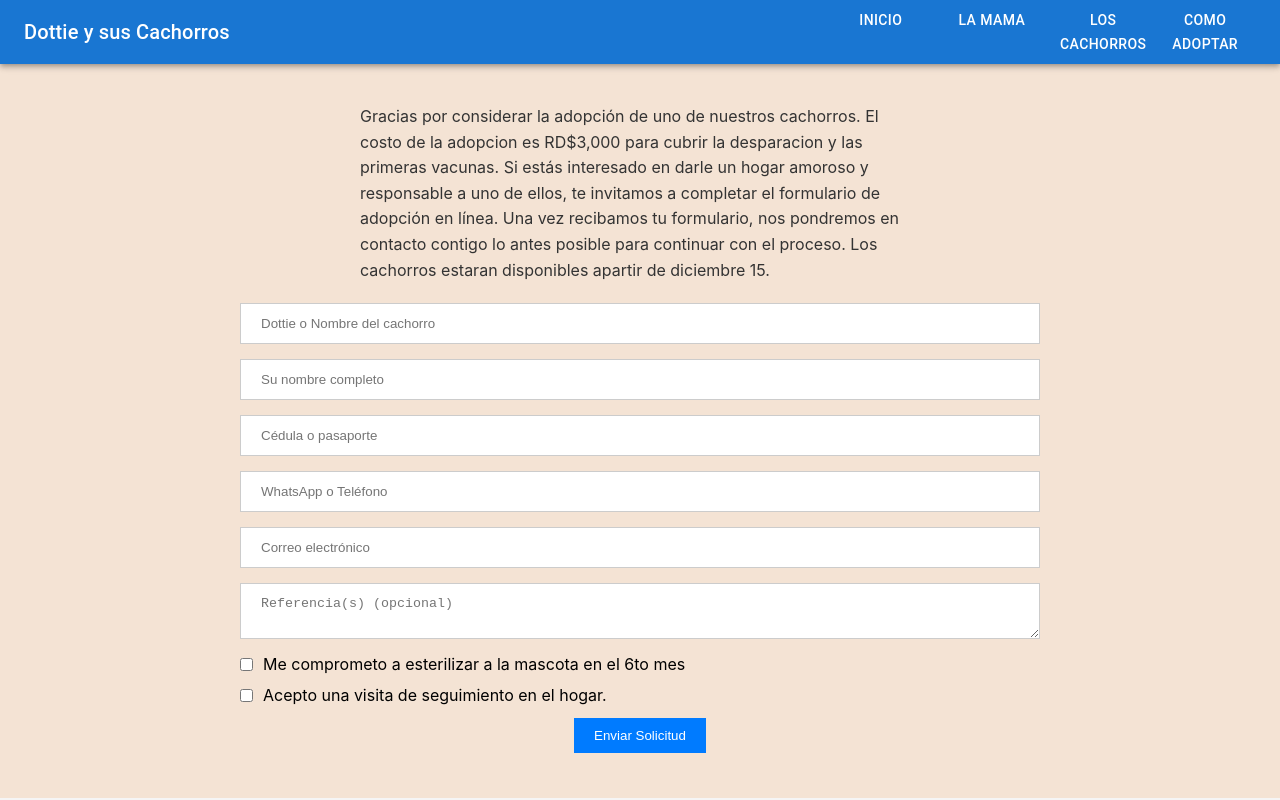
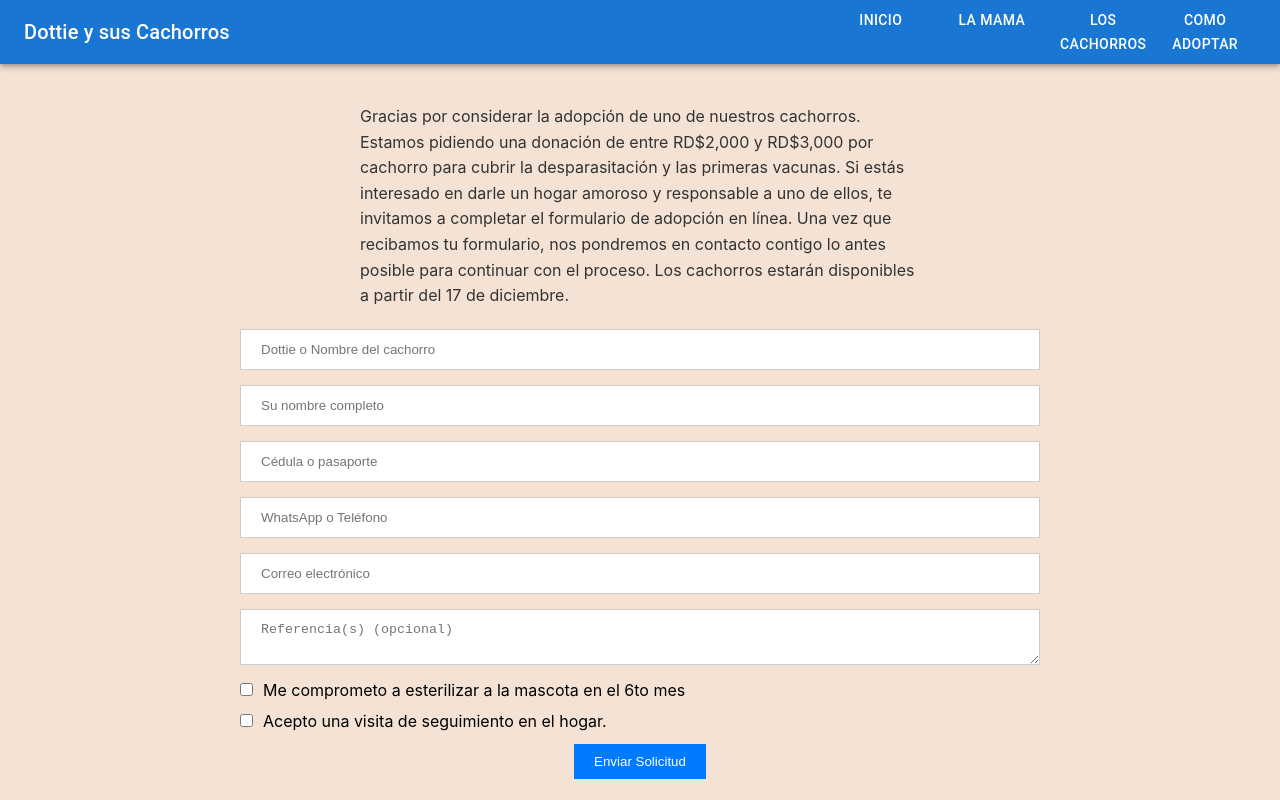
Before and after one commit to alfonsotech/dottie-y-sus-cachorros, a React (Create React App) app: page /adopt in a window 1280 px wide. Shown: the top 800 px of the page. Built offline with nearby package versions, Linux system fonts and the light colour scheme.

Commit message:
Correct adopt copy

```diff
--- a/src/Adopt/Adopt.js
+++ b/src/Adopt/Adopt.js
@@ -5,13 +5,14 @@ const Adopt = () => {
   return (
     <div>
       <p>
-        Gracias por considerar la adopción de uno de nuestros cachorros. El
-        costo de la adopcion es RD$3,000 para cubrir la desparacion y las
-        primeras vacunas. Si estás interesado en darle un hogar amoroso y
-        responsable a uno de ellos, te invitamos a completar el formulario de
-        adopción en línea. Una vez recibamos tu formulario, nos pondremos en
-        contacto contigo lo antes posible para continuar con el proceso. Los
-        cachorros estaran disponibles apartir de diciembre 15.{" "}
+        Gracias por considerar la adopción de uno de nuestros cachorros. Estamos
+        pidiendo una donación de entre RD$2,000 y RD$3,000 por cachorro para
+        cubrir la desparasitación y las primeras vacunas. Si estás interesado en
+        darle un hogar amoroso y responsable a uno de ellos, te invitamos a
+        completar el formulario de adopción en línea. Una vez que recibamos tu
+        formulario, nos pondremos en contacto contigo lo antes posible para
+        continuar con el proceso. Los cachorros estarán disponibles a partir del
+        17 de diciembre.{" "}
       </p>
       <div className="adoptionForm">
         <form
```
